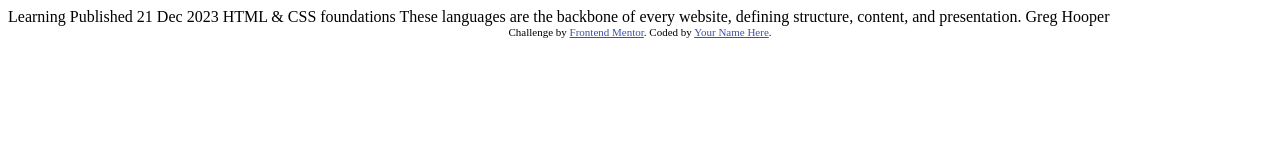
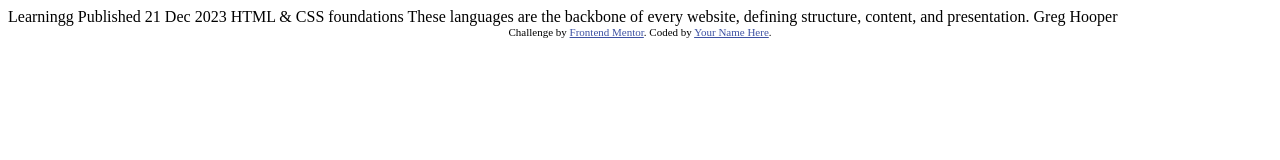
Before and after one commit to anscmyers/frontendmentor-blogpreview, a plain HTML site: page index.html in a window 1280 px wide. Drawn offline with Linux system fonts and the light colour scheme.

Commit message:
initial push2

```diff
--- a/index.html
+++ b/index.html
@@ -16,7 +16,7 @@
 </head>
 <body>
 
-  Learning
+  Learningg
 
   Published 21 Dec 2023
 
```
